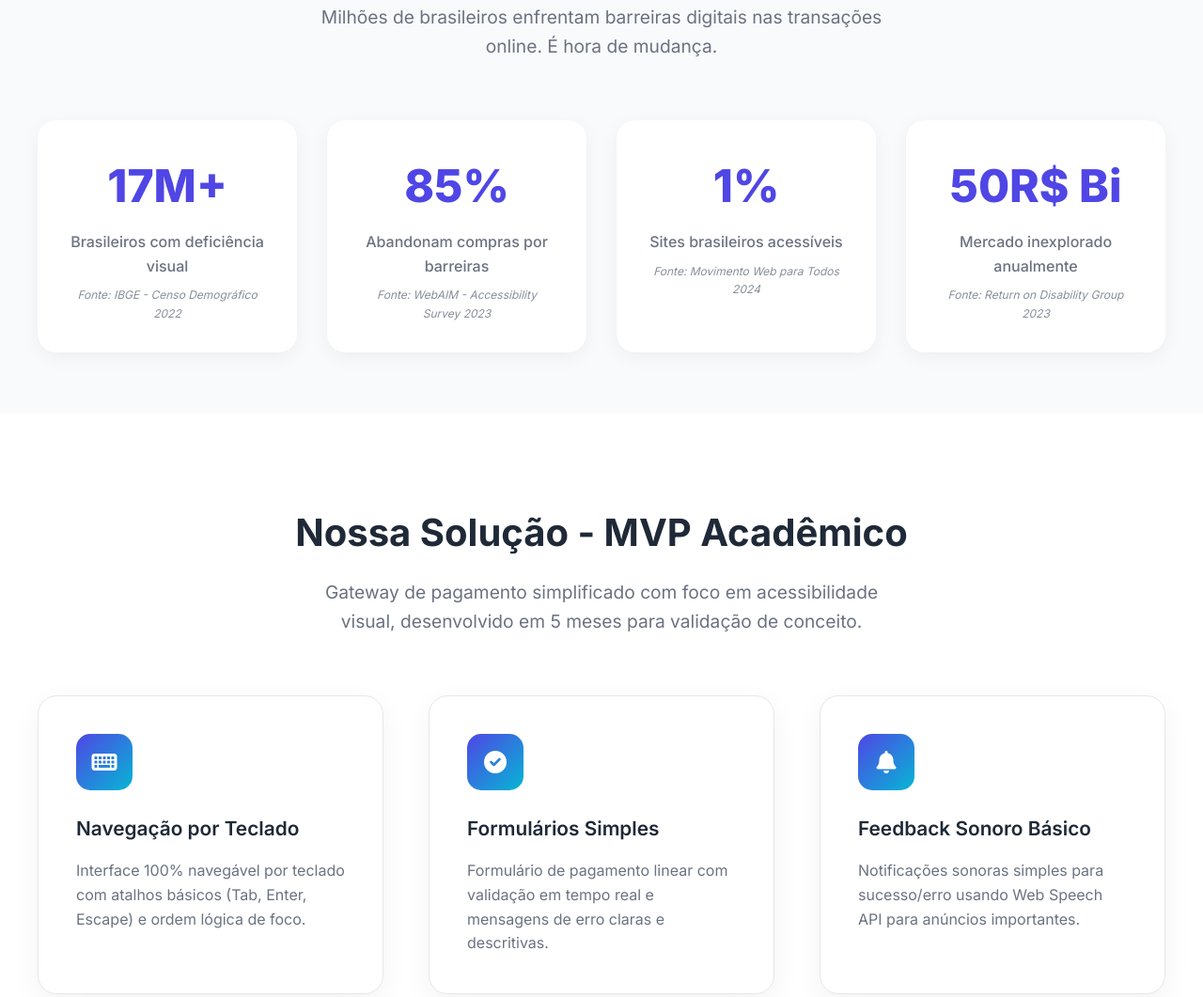
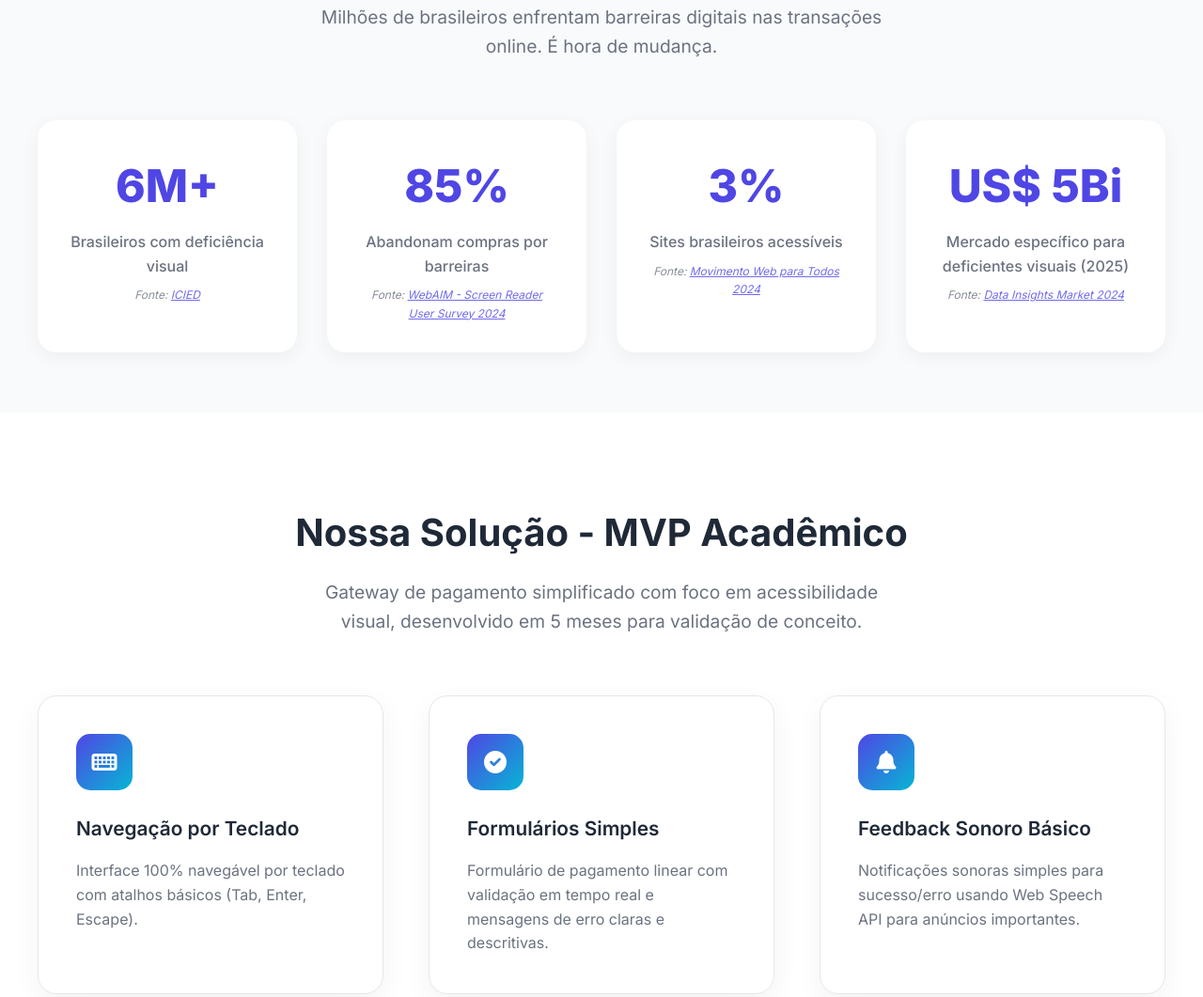
Before and after one commit to lucassilvasoftware/TrustPay, a plain HTML site: page index.html in a window 1280 px wide. Shown: the part 768-1829 px from the top of the page at 94% size. Drawn offline with Linux system fonts and the light colour scheme.

Commit message:
:fix: Corrigir animação de stats

```diff
--- a/index.html
+++ b/index.html
@@ -7,7 +7,7 @@
   <meta name="description"
     content="TrustPay - O primeiro gateway de pagamento brasileiro desenvolvido especificamente para deficientes visuais">
   <meta name="keywords" content="gateway pagamento, acessibilidade, deficientes visuais, fintech, inclusão digital">
-  <title>TrustPay - Gateway de Pagamento Inclusivo</title>
+  <title>TrustPay</title>
 
   <!-- Fonts -->
   <link href="https://fonts.googleapis.com/css2?family=Inter:wght@300;400;500;600;700;800&display=swap"
@@ -780,7 +780,7 @@
   <!-- Hero Section -->
   <section class="hero" id="inicio">
     <div class="hero-container">
-      <h1>Gateway de Pagamento Inclusivo</h1>
+      <h1>O Gateway de Pagamento Inclusivo</h1>
       <p>
         O primeiro sistema de pagamentos brasileiro desenvolvido especificamente
         para deficientes visuais. Tornando o e-commerce verdadeiramente acessível.
@@ -808,24 +808,39 @@
 
       <div class="stats-grid">
         <div class="stat-card">
-          <div class="stat-number">17M+</div>
+          <div class="stat-number">6M+</div>
           <div class="stat-label">Brasileiros com deficiência visual</div>
-          <small class="stat-source">Fonte: IBGE - Censo Demográfico 2022</small>
+          <small class="stat-source">
+            Fonte: <a
+              href="https://proceedings.science/cied/trabalhos/saude-e-acessibilidade-a-realidade-dos-deficientes-visuais-no-brasil"
+              target="_blank" style="color: var(--primary-color);">ICIED</a>
+          </small>
         </div>
         <div class="stat-card">
           <div class="stat-number">85%</div>
           <div class="stat-label">Abandonam compras por barreiras</div>
-          <small class="stat-source">Fonte: WebAIM - Accessibility Survey 2023</small>
+          <small class="stat-source">
+            Fonte: <a href="https://webaim.org/projects/screenreadersurvey10/" target="_blank"
+              style="color: var(--primary-color);">WebAIM - Screen Reader User Survey 2024</a>
+          </small>
         </div>
         <div class="stat-card">
-          <div class="stat-number">1%</div>
+          <div class="stat-number">3%</div>
           <div class="stat-label">Sites brasileiros acessíveis</div>
-          <small class="stat-source">Fonte: Movimento Web para Todos 2024</small>
+          <small class="stat-source">
+            Fonte: <a
+              href="https://mwpt.com.br/metodologia-utilizada-no-estudo-de-acessibilidade-em-sites-ativos-brasil-2024/"
+              target="_blank" style="color: var(--primary-color);">Movimento Web para Todos 2024</a>
+          </small>
         </div>
         <div class="stat-card">
-          <div class="stat-number">R$ 50Bi</div>
-          <div class="stat-label">Mercado inexplorado anualmente</div>
-          <small class="stat-source">Fonte: Return on Disability Group 2023</small>
+          <div class="stat-number">US$ 5Bi</div>
+          <div class="stat-label">Mercado específico para deficientes visuais (2025)</div>
+          <small class="stat-source">
+            Fonte: <a
+              href="https://www.datainsightsmarket.com/reports/assistive-technology-for-the-visually-impaired-1760455"
+              target="_blank" style="color: var(--primary-color);">Data Insights Market 2024</a>
+          </small>
         </div>
       </div>
     </div>
@@ -848,7 +863,7 @@
           <h3 class="feature-title">Navegação por Teclado</h3>
           <p class="feature-description">
             Interface 100% navegável por teclado com atalhos básicos
-            (Tab, Enter, Escape) e ordem lógica de foco.
+            (Tab, Enter, Escape).
           </p>
         </div>
 
@@ -916,9 +931,8 @@
             Frontend
           </h3>
           <ul class="tech-list">
-            <li>Vue.js 3 + Composition API</li>
-            <li>ARIA avançado para acessibilidade</li>
-            <li>Web Speech API nativa</li>
+            <li>Vue.js</li>
+            <li>Web Speech nativo</li>
           </ul>
         </div>
 
@@ -972,7 +986,7 @@
         <div class="timeline-item">
           <div class="timeline-marker"></div>
           <div class="timeline-content">
-            <div class="timeline-month">Mês 1 - Planejamento</div>
+            <div class="timeline-month">Sprint 1 - Planejamento</div>
             <h3 class="timeline-title">Pesquisa & Prototipação</h3>
             <p>Pesquisa com usuários deficientes visuais, definição de requisitos funcionais e não funcionais,
               prototipação de interfaces acessíveis.</p>
@@ -982,7 +996,7 @@
         <div class="timeline-item">
           <div class="timeline-marker"></div>
           <div class="timeline-content">
-            <div class="timeline-month">Mês 2-3 - Desenvolvimento</div>
+            <div class="timeline-month">Sprint 2 - Desenvolvimento</div>
             <h3 class="timeline-title">Core do Sistema</h3>
             <p>Desenvolvimento do frontend acessível, APIs backend, integração com processadores de pagamento e sistema
               de áudio inteligente.</p>
@@ -992,7 +1006,7 @@
         <div class="timeline-item">
           <div class="timeline-marker"></div>
           <div class="timeline-content">
-            <div class="timeline-month">Mês 4 - Validação</div>
+            <div class="timeline-month">Sprint 3 - Validação</div>
             <h3 class="timeline-title">Testes & Refinamento</h3>
             <p>Testes automatizados de acessibilidade, validação, correções baseadas no feedback e
               otimizações.</p>
@@ -1002,7 +1016,7 @@
         <div class="timeline-item">
           <div class="timeline-marker"></div>
           <div class="timeline-content">
-            <div class="timeline-month">Mês 5 - Entrega</div>
+            <div class="timeline-month">Sprint 4 - Entrega</div>
             <h3 class="timeline-title">Finalização & Documentação</h3>
             <p>Deploy em produção, documentação técnica completa, apresentação dos resultados e análise de métricas de
               sucesso.</p>
@@ -1201,22 +1215,30 @@
     });
 
     // Counter animation for stats
+    // Trocar esta parte no código:
     const animateCounters = () => {
       const counters = document.querySelectorAll('.stat-number');
 
       counters.forEach(counter => {
-        const target = counter.textContent.match(/\d+/)[0];
-        const suffix = counter.textContent.replace(/\d+/, '');
+        const fullText = counter.textContent;
+        const numbers = fullText.match(/\d+/);
+
+        if (!numbers) return; // Se não tem números, pula
+
+        const target = parseInt(numbers[0]);
+        const prefix = fullText.split(numbers[0])[0]; // Antes do número
+        const suffix = fullText.split(numbers[0])[1]; // Depois do número
+
         let current = 0;
         const increment = Math.ceil(target / 100);
 
         const updateCounter = () => {
           current += increment;
           if (current < target) {
-            counter.textContent = current + suffix;
+            counter.textContent = prefix + current + suffix;
             setTimeout(updateCounter, 30);
           } else {
-            counter.textContent = target + suffix;
+            counter.textContent = prefix + target + suffix;
           }
         };
 
```
